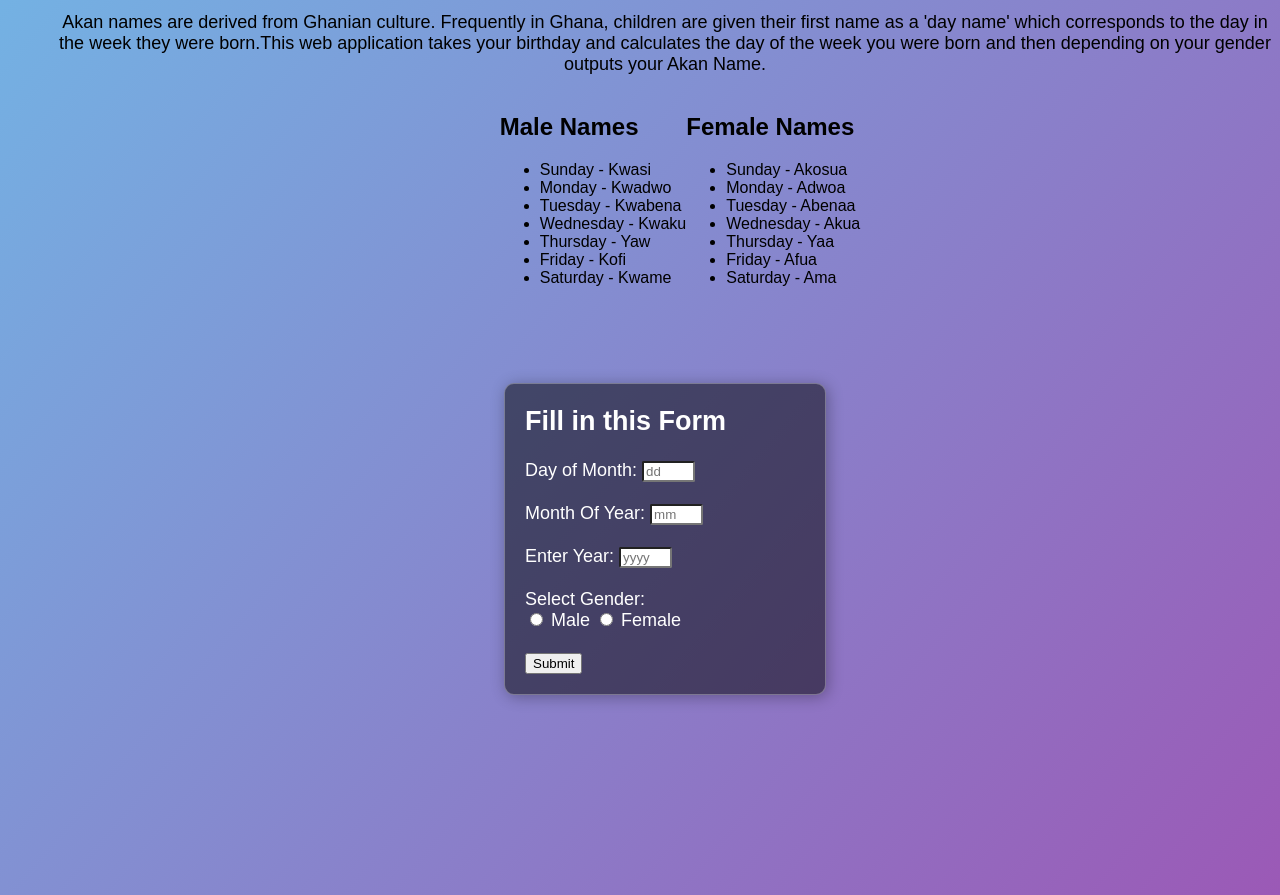
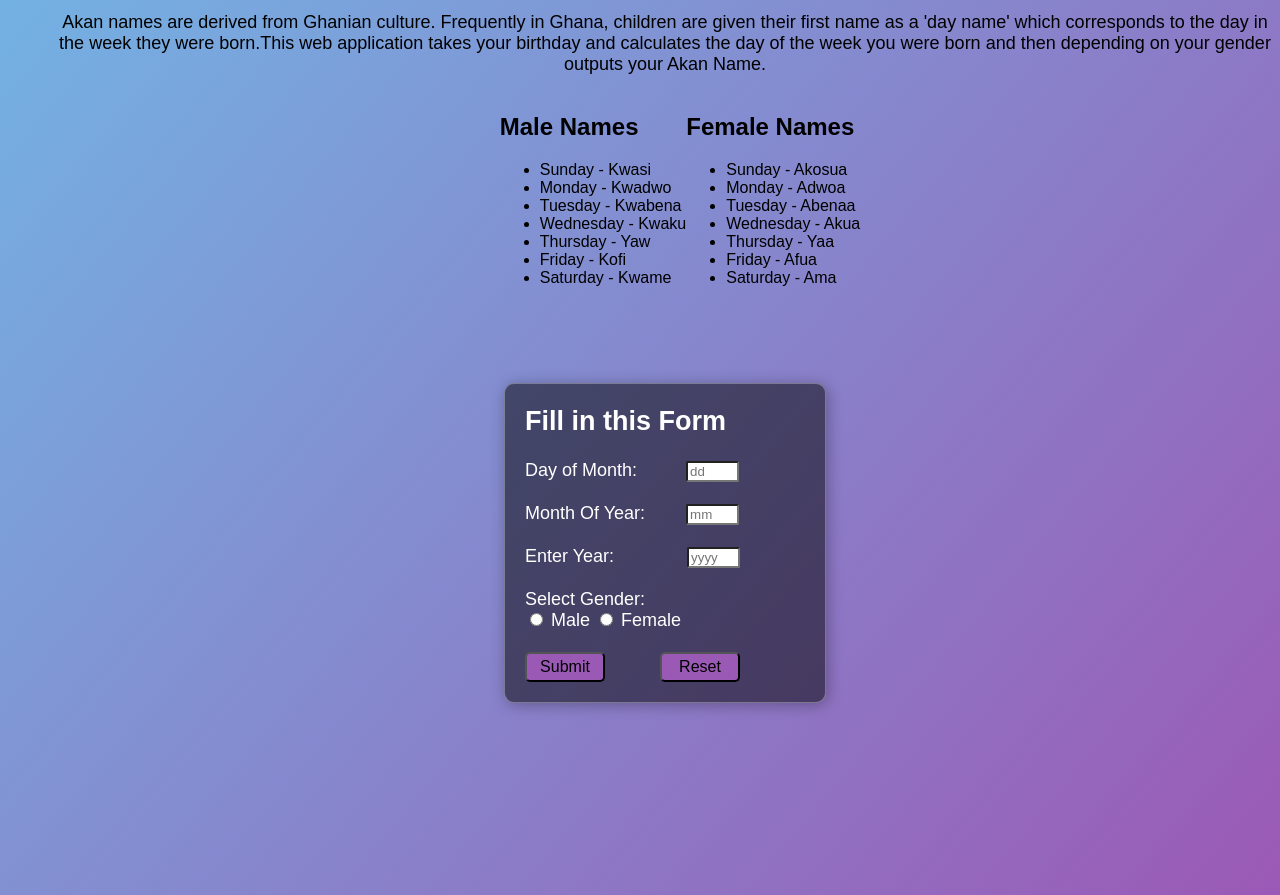
Before and after one commit to o-tenyo/user-story, a plain HTML site: page index.html in a window 1280 px wide. Shown: the part 151-1046 px from the top of the page. Drawn offline with Linux system fonts and the light colour scheme.

Commit message:
Added reset property to my form

```diff
--- a/index.html
+++ b/index.html
@@ -48,7 +48,7 @@
     </div>
     <div class="fill-form">
         <h2>Fill in this Form</h2>
-        <form>
+        <form id="form">
             <label for="start">Day of Month:</label>
             <!-- <br> -->
             <input type="number" name="dd" id="day" placeholder="dd">
@@ -68,7 +68,7 @@
             <input type="radio" name="gender" id="female" value="female">
             <span id="female">Female</span>
             <br><br>
-            <input type="button" value="Submit" name="submit" onclick="submissionClicked()" id="submit">
+            <input type="button" value="Submit" name="submit" onclick="submissionClicked()" id="submit"> <span><button id="reset" type="reset">Reset</button></span>
         </form>
     </div>
     <script src="./script.js"></script>
--- a/script.js
+++ b/script.js
@@ -83,5 +83,13 @@ function submissionClicked(){
     }
 }
 
+function logReset(event) {
+    log.textContent = `Form reset! Time stamp: ${event.timeStamp}`;
+  }
+
+  const form = document.getElementById('form');
+  const log = document.getElementById('log');
+  form.addEventListener('reset', logReset);
+
 // let submit = document.getElementById('submit');
 // submit.addEventListener('click', submissionClicked);
--- a/styles.css
+++ b/styles.css
@@ -51,3 +51,27 @@ p{
     width: 45px;
     border-radius: 2px;
 }
+#day{
+    margin-left: 44px;
+}
+#month{
+    margin-left: 36px;
+}
+#year{
+    margin-left: 68px;
+}
+#submit{
+    border-radius: 5px;
+    height: 30px;
+    width: 80px;
+    font-size: 16px;
+    background-color: #9b59b6;
+}
+#reset{
+    border-radius: 5px;
+    height: 30px;
+    width: 80px;
+    font-size: 16px;
+    margin-left: 50px;
+    background-color: #9b59b6;
+}
```
